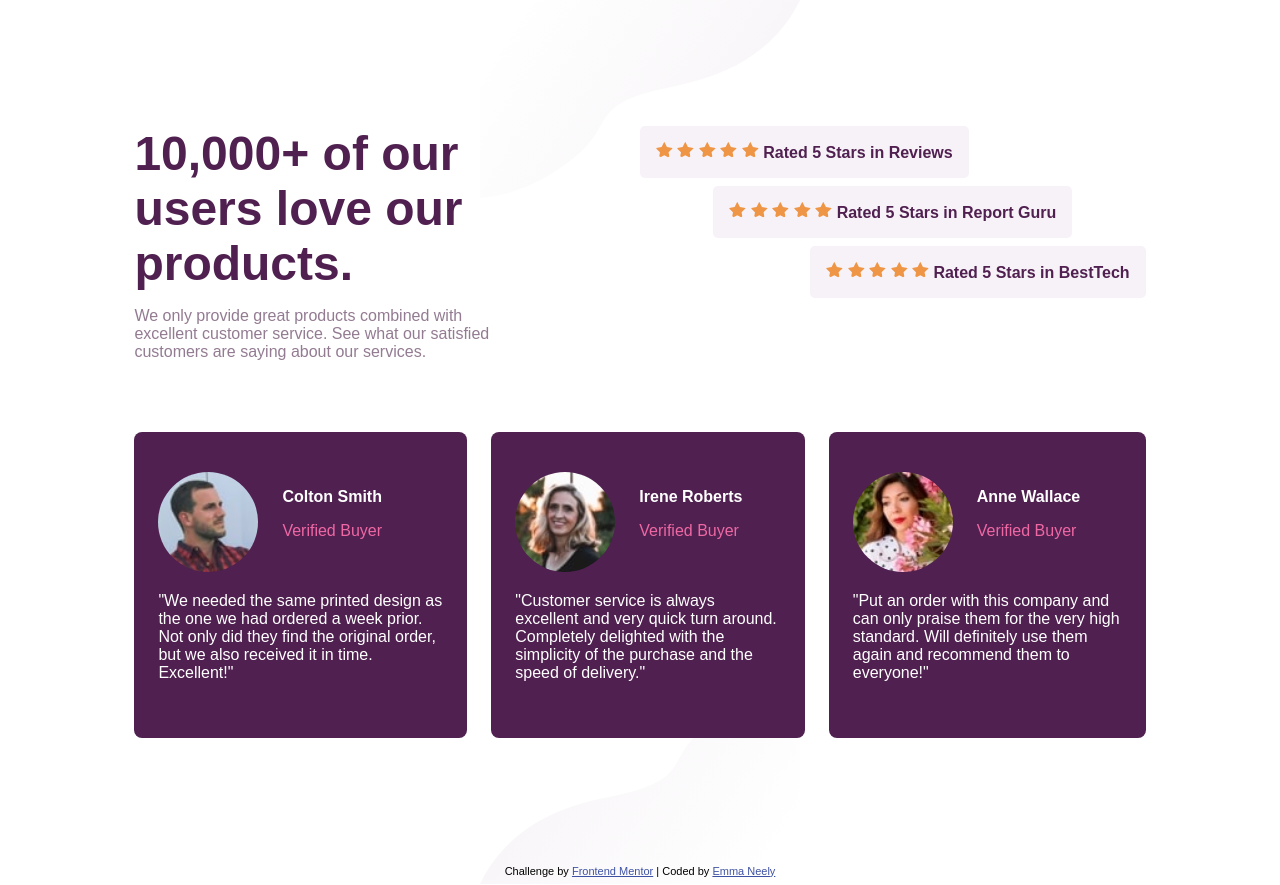
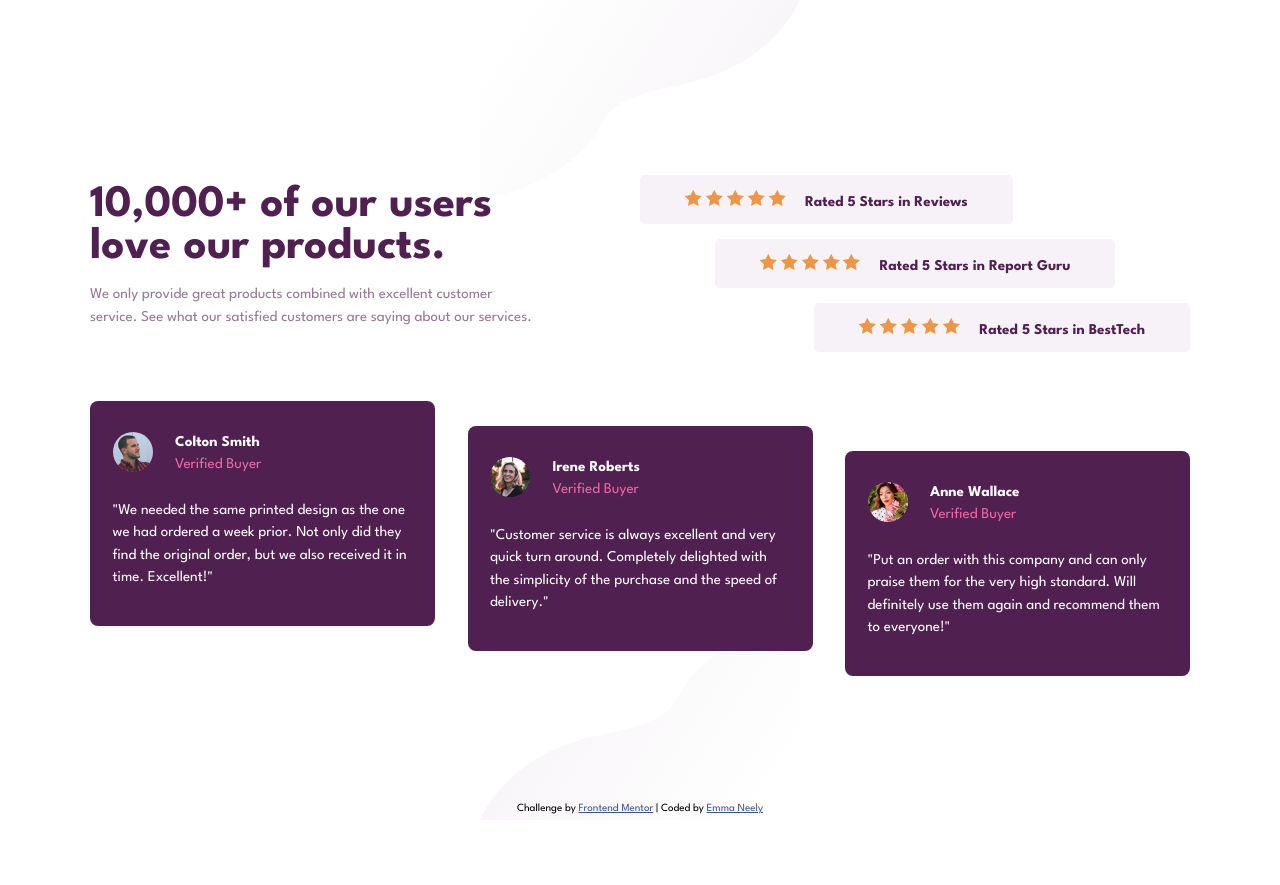
Before and after one commit to emmaneely/SocialProofSection, a plain HTML site: page index.html in a window 1280 px wide. After the commit the page ends 821 px from the top, so only its background shows below. Drawn offline with Linux system fonts and the light colour scheme.

Commit message:
Updated css styling

```diff
--- a/index.html
+++ b/index.html
@@ -3,6 +3,9 @@
   <head>
     <meta charset="UTF-8" />
     <meta name="viewport" content="width=device-width, initial-scale=1.0" />
+    <style>
+      @import url('https://fonts.googleapis.com/css2?family=League+Spartan:wght@400;500;700&display=swap');
+      </style>
     <link rel="stylesheet" href="./styles.css">
     <link
       rel="icon"
@@ -27,7 +30,7 @@
           <img src="./images/icon-star.svg" alt="Star">
           <img src="./images/icon-star.svg" alt="Star">
           <img src="./images/icon-star.svg" alt="Star">
-          Rated 5 Stars in Reviews
+          <span class="rating-text">Rated 5 Stars in Reviews</span>
         </div>
         <div id="rating-2">
           <img src="./images/icon-star.svg" alt="Star">
@@ -35,7 +38,7 @@
           <img src="./images/icon-star.svg" alt="Star">
           <img src="./images/icon-star.svg" alt="Star">
           <img src="./images/icon-star.svg" alt="Star">
-          Rated 5 Stars in Report Guru
+          <span class="rating-text">Rated 5 Stars in Report Guru</span>
         </div>
         <div id="rating-3">
           <img src="./images/icon-star.svg" alt="Star">
@@ -43,14 +46,14 @@
           <img src="./images/icon-star.svg" alt="Star">
           <img src="./images/icon-star.svg" alt="Star">
           <img src="./images/icon-star.svg" alt="Star">
-          Rated 5 Stars in BestTech
+          <span class="rating-text">Rated 5 Stars in BestTech</span>
         </div>
       </section>
       <section class="flex-cards">
         <div id="card-1" class="card">
           <div class="card-header">
             <div>
-              <img src="./images/image-colton.jpg" alt="Colton's photo">
+              <img class="avatar" src="./images/image-colton.jpg" alt="Colton's photo">
             </div>
             <div>
               <p class="name">Colton Smith</p>
@@ -64,7 +67,7 @@
         <div id="card-2" class="card">
           <div class="card-header">
             <div>
-              <img src="./images/image-irene.jpg" alt="Irene's photo">
+              <img class="avatar" src="./images/image-irene.jpg" alt="Irene's photo">
             </div>
             <div>
               <p class="name">Irene Roberts</p>
@@ -77,7 +80,7 @@
         <div id="card-3" class="card">
           <div class="card-header">
             <div>
-              <img src="./images/image-anne.jpg" alt="Anne's photo">
+              <img class="avatar" src="./images/image-anne.jpg" alt="Anne's photo">
             </div>
             <div>
               <p class="name">Anne Wallace</p>
--- a/styles.css
+++ b/styles.css
@@ -1,28 +1,30 @@
-html {
-    @import url('https://fonts.googleapis.com/css2?family=League+Spartan:wght@400;500;700&display=swap');
-    box-sizing: border-box;
-}
-
 body {
     background-image: url(./images/bg-pattern-top-desktop.svg), url(./images/bg-pattern-bottom-desktop.svg);
+    background-color: hsl(0, 0%, 100%);
     background-repeat: no-repeat;
     background-position: top, bottom;
     background-size: 25%;
     font-family: 'League Spartan', sans-serif;
+    font-size: 15px;
+    box-sizing: border-box;
 }
 
 main {
-    margin: 10%;
+    margin: 10% auto;
+    width: 1100px;
     display: grid;
     grid-template-areas:
     'header ratings'
     'flex-cards flex-cards';
     grid-template-columns: 1fr 1fr;
-    grid-template-rows: 1fr 1fr;
+    grid-template-rows: 275px 275px;
 }
 
 header {
     grid-area: header;
+    display: flex;
+    flex-direction: column;
+    justify-content: center;
     padding-right: 7em;
 }
 
@@ -36,11 +38,16 @@ header p {
     color: hsl(303, 10%, 53%);
 }
 
+p {
+    line-height: 1.5em;
+}
+
 .ratings {
     grid-area: ratings;
     display: flex;
     flex-direction: column;
-    gap: 0.5em;
+    justify-content: center;
+    gap: 1em;
 }
 
 #rating-1, #rating-2, #rating-3 {
@@ -48,7 +55,7 @@ header p {
     color: hsl(300, 43%, 22%);
     border-radius: 5px;
     font-weight: 700;
-    padding: 1em;
+    padding: 1em 3em;
 }
 
 #rating-1 {
@@ -63,10 +70,15 @@ header p {
     align-self: flex-end;
 }
 
+.rating-text {
+    padding-left: 1em;
+}
+
 .flex-cards {
     grid-area: flex-cards;
     display: flex;
     justify-content: space-between;
+    flex-wrap: wrap;
     gap: 1.5em;
 }
 
@@ -74,7 +86,8 @@ header p {
     background-color: hsl(300, 43%, 22%);
     color: hsl(0, 0%, 100%);
     border-radius: 8px;
-    padding: 2.5em 1.5em;
+    padding: 1.5em 1.5em;
+    width: 300px;
 }
 
 .card:hover {
@@ -83,6 +96,7 @@ header p {
 
 .card-header {
     display: flex;
+    align-items: center;
     gap: 1.5em;
 }
 
@@ -98,13 +112,14 @@ header p {
     align-self: flex-end;
 }
 
-img {
+.card-header img {
+    width: 40px;
+    height: auto;
     border-radius: 50%;
 }
 
-.card-header img {
-    width: 100px;
-    height: auto;
+.name, .verified {
+    line-height: 0.5em;
 }
 
 .name {
@@ -113,6 +128,7 @@ img {
 
 .verified {
     color: hsl(333, 80%, 67%);
+    font-weight: 300;
 }
 
 .attribution {
@@ -123,3 +139,9 @@ img {
 .attribution a {
     color: hsl(228, 45%, 44%);
 }
+
+@media only screen and (max-width: 1365px) {
+    .#card-1 {
+
+    }
+  }
```
